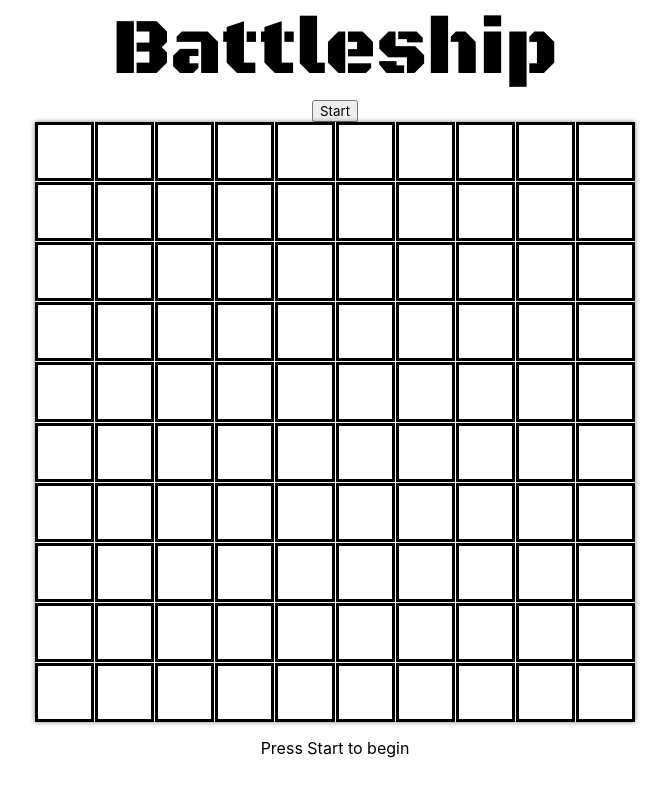
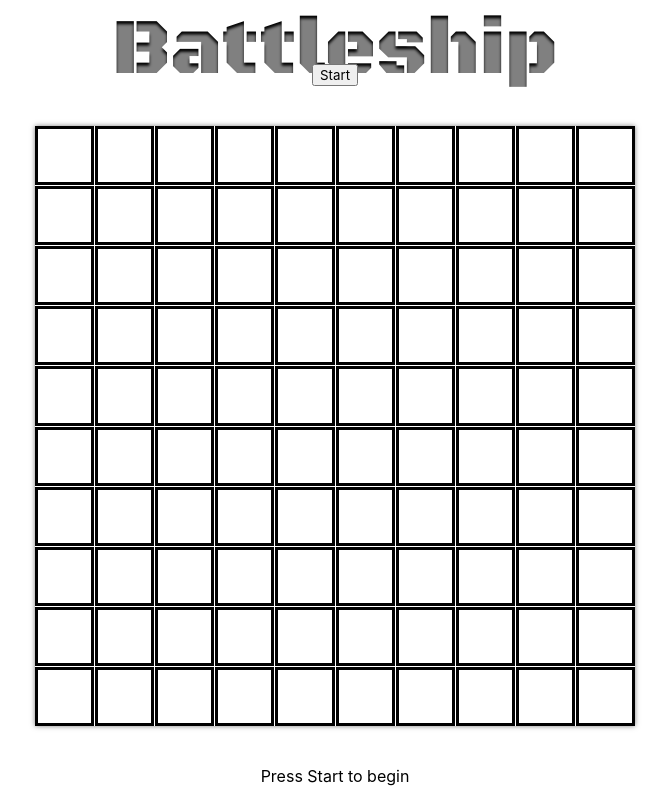
Before and after one commit to Kesslerjx/battleship, a plain HTML site: page index.html in a window 1280 px wide. Shown: the whole page, without its empty margins (305-974 px from the left). Drawn offline with Linux system fonts and the light colour scheme.

Commit message:
Add more styling to elements

```diff
--- a/index.html
+++ b/index.html
@@ -18,7 +18,7 @@
 
     <main>
         <div id="wrapper">
-            <button>Start</button>
+            <button id="game-button">Start</button>
             <div id="grid"></div>
             <p id="game-message">Press Start to begin</p>
         </div>
--- a/style.css
+++ b/style.css
@@ -3,8 +3,6 @@
 }
 
 body {
-    margin: 0;
-    padding: 0;
     height: 100vh;
     font-family: -apple-system,BlinkMacSystemFont,"Segoe UI",Roboto,Oxygen-Sans,Ubuntu,Cantarell,"Helvetica Neue",sans-serif;
     display: flex;
@@ -15,20 +13,39 @@ button {
     font-family: inherit;
 }
 
+body, p {
+    margin: 0;
+    padding: 0;
+}
+
 #header-title {
     font-family: 'Black Ops One', cursive;
     font-size: 5rem;
     text-align: center;
+    /* https://html-css-js.com/css/generator/text-shadow/ */
+    color: transparent;
+    background: #000000;
+    -webkit-background-clip: text;
+    -moz-background-clip: text;
+    background-clip: text;
+    text-shadow: 0px 3px 3px rgba(255,255,255,0.5);
 }
 
 main {
     height: 100%;
+    display: flex;
+    justify-content: center;
+    align-items: center;
 }
 
 #wrapper {
     display: flex;
     flex-direction: column;
     align-items: center;
+}
+
+#game-button {
+    margin-top: -50px;
 }
 
 #grid {
@@ -38,6 +55,7 @@ main {
     grid-template-rows: repeat(10, 1fr);
     box-shadow: 0px 0px 5px rgb(0 0 0 / 0.5);
     gap: 1px;
+    margin: 40px 0;
 }
 
 .grid-box {
```
